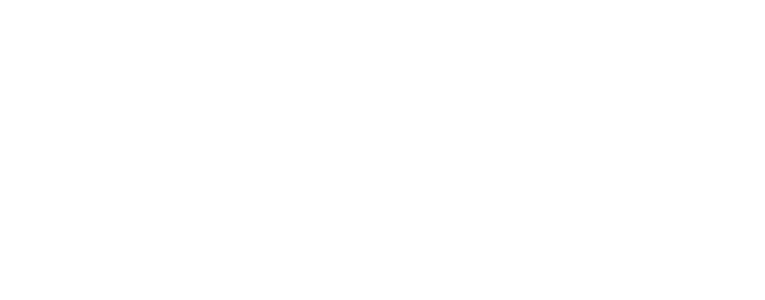
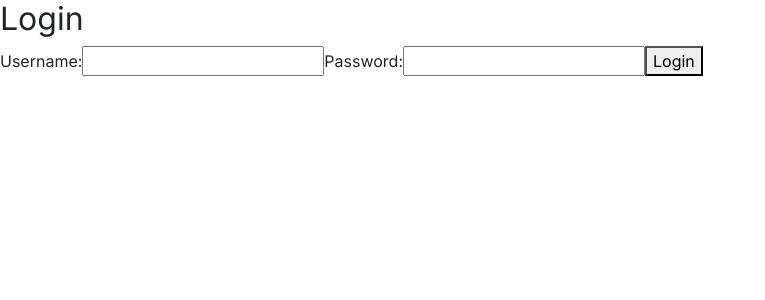
Before and after one commit to jeedddiiii/admin-interface, a React (Vite) app: page /login in a window 1280 px wide. Before the commit this address had no page. Shown: the top 300 px of the page, without its empty margins (0-765 px from the left). Built offline with nearby package versions, Linux system fonts and the light colour scheme.

Commit message:
Add login

```diff
--- a/src/App.jsx
+++ b/src/App.jsx
@@ -6,12 +6,14 @@
 import Transactions from "./components/Transactions";
 import Summary from "./components/Summary";
 import NewUser from "./components/NewUser";
+import Login from "./components/Login";
 function App() {
   return (
     <Router>
       <div className="app">
         <div>
           <Routes>
+            <Route path="/login" element={<Login />} />
             <Route path="/" element={<User />} />
             <Route path="/new-user" element={<NewUser />} />
             <Route path="/transactions" element={<Transactions />} />
--- /dev/null
+++ b/src/components/Login.jsx
@@ -0,0 +1,53 @@
+import React, { useState } from 'react';
+import { useNavigate } from 'react-router-dom';
+
+function Login() {
+  const [username, setUsername] = useState('');
+  const [password, setPassword] = useState('');
+  const navigate = useNavigate();
+
+  const handleSubmit = (event) => {
+    event.preventDefault();
+    // Handle login logic here
+    fetch('http://localhost:8080/login', {
+      method: 'POST',
+      headers: {
+          'Content-Type': 'application/json',
+      },
+      body: JSON.stringify({
+          username: username,
+          password: password,
+      }),
+    })
+    .then(response => response.json())
+    .then(data => {
+        const token = data.token;
+        // Store the token in local storage or in a cookie for use
+        localStorage.setItem('token', token);
+        // Redirect to the home page
+        navigate("/");
+    })
+    .catch((error) => {
+        console.error('Error:', error);
+    });
+  };
+
+  return (
+    <div>
+      <h2>Login</h2>
+      <form onSubmit={handleSubmit}>
+        <label>
+          Username:
+          <input type="text" value={username} onChange={(e) => setUsername(e.target.value)} required />
+        </label>
+        <label>
+          Password:
+          <input type="password" value={password} onChange={(e) => setPassword(e.target.value)} required />
+        </label>
+        <button type="submit">Login</button>
+      </form>
+    </div>
+  );
+}
+
+export default Login;
```
